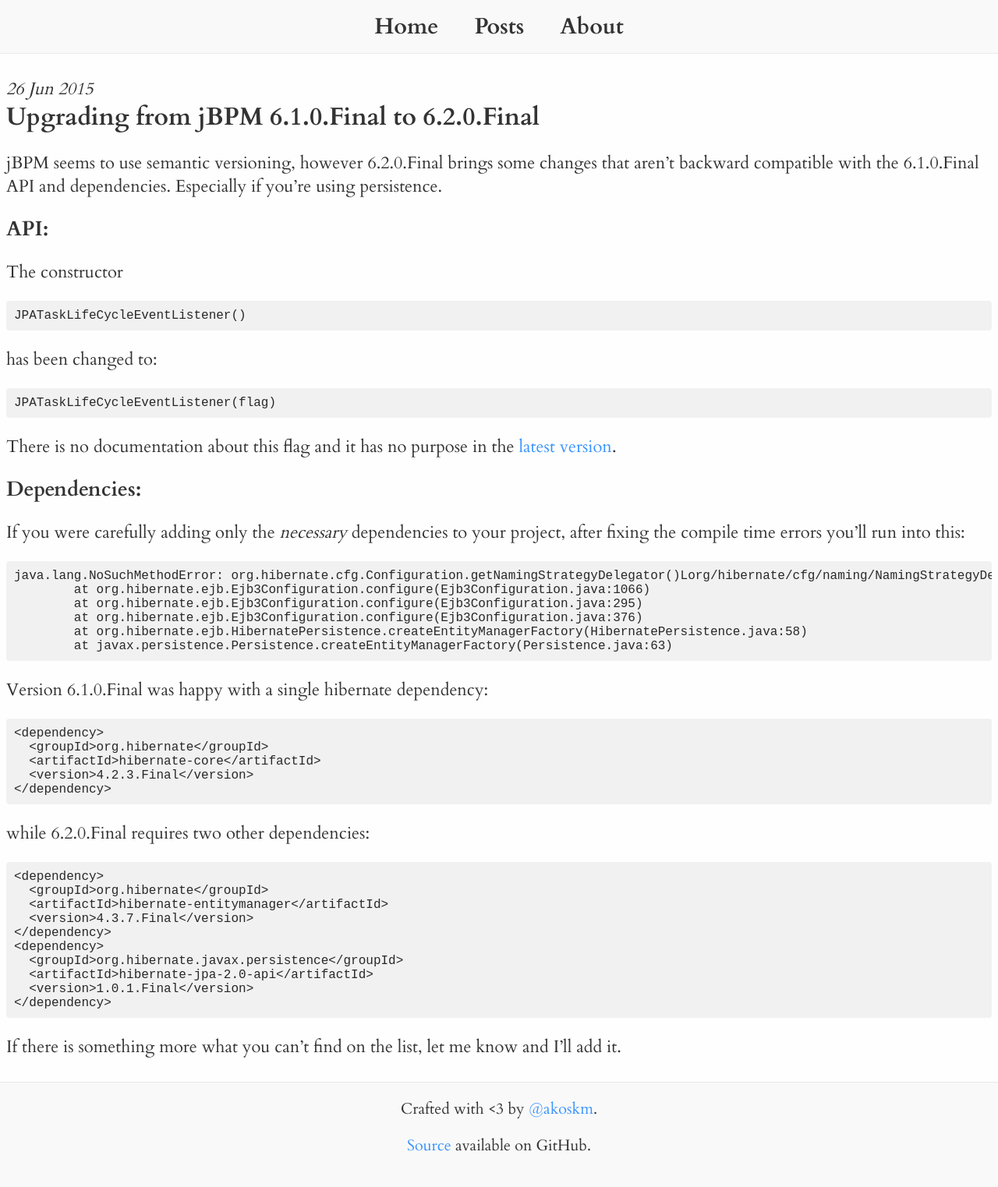
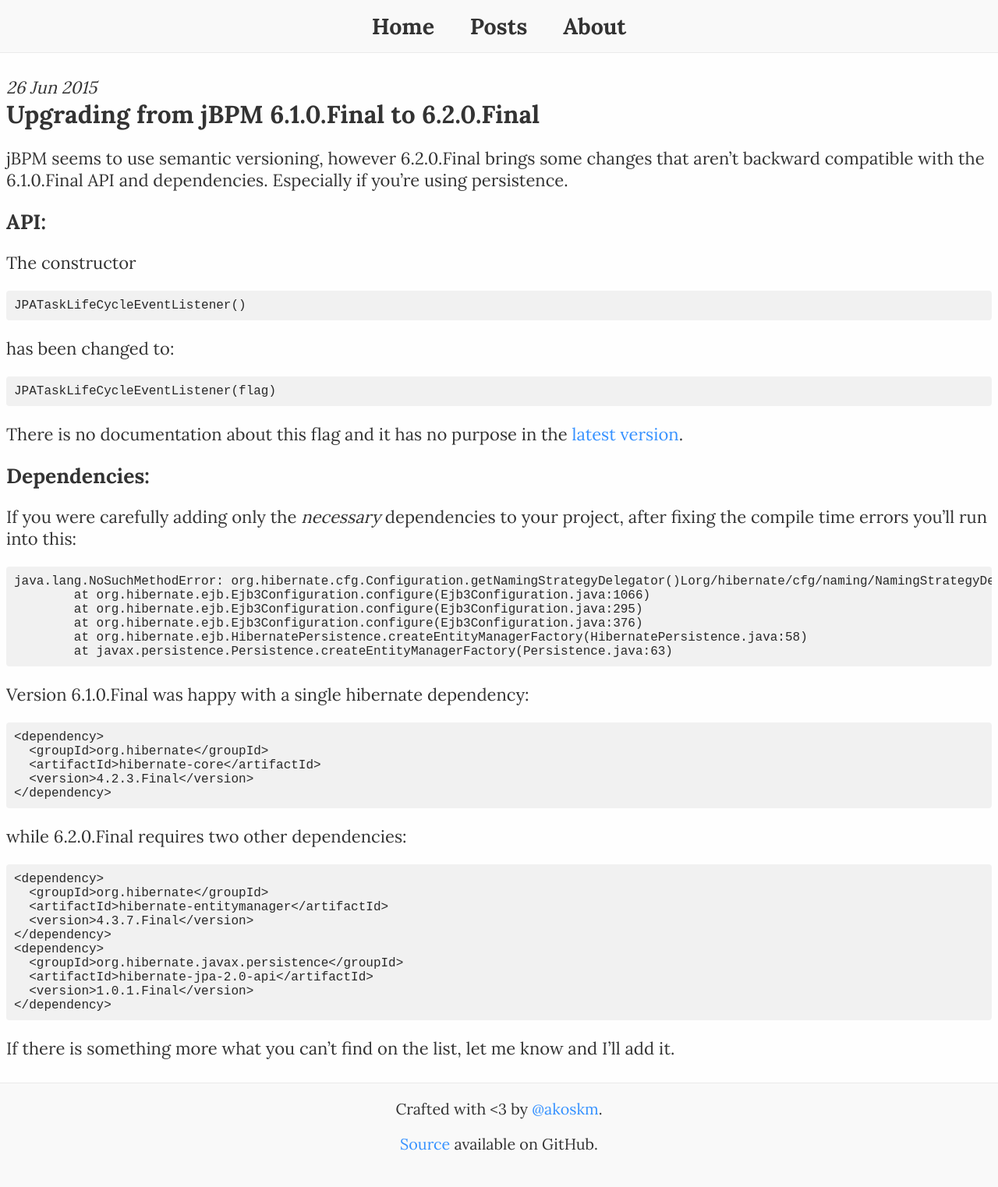
Before and after one commit to akoskm/akoskm.github.io, a Jekyll site: the page built from index.html, in a window 1280 px wide. Shown: the whole page at 78% size. Built offline with Jekyll 4.4.1, drawn with Linux system fonts in a browser that asks for light colours; comment, search, counter and statistics services are not loaded.

Commit message:
change font

```diff
--- a/_layouts/default.html
+++ b/_layouts/default.html
@@ -5,7 +5,7 @@
         <title>
             {{ page.title }}
         </title>
-        <link href='http://fonts.googleapis.com/css?family=Cardo:400,700' rel='stylesheet' type='text/css'>
+        <link href='http://fonts.googleapis.com/css?family=Lora:400,700' rel='stylesheet' type='text/css'>
         <script>
           (function(i,s,o,g,r,a,m){i['GoogleAnalyticsObject']=r;i[r]=i[r]||function(){
           (i[r].q=i[r].q||[]).push(arguments)},i[r].l=1*new Date();a=s.createElement(o),
@@ -18,7 +18,7 @@
         </script>
         <style>
           body {
-            font-family: 'Cardo', serif;
+            font-family: 'Lora', serif;
             font-size: 22px;
             color: #333;
             background-color: #f9f9f9;
```
